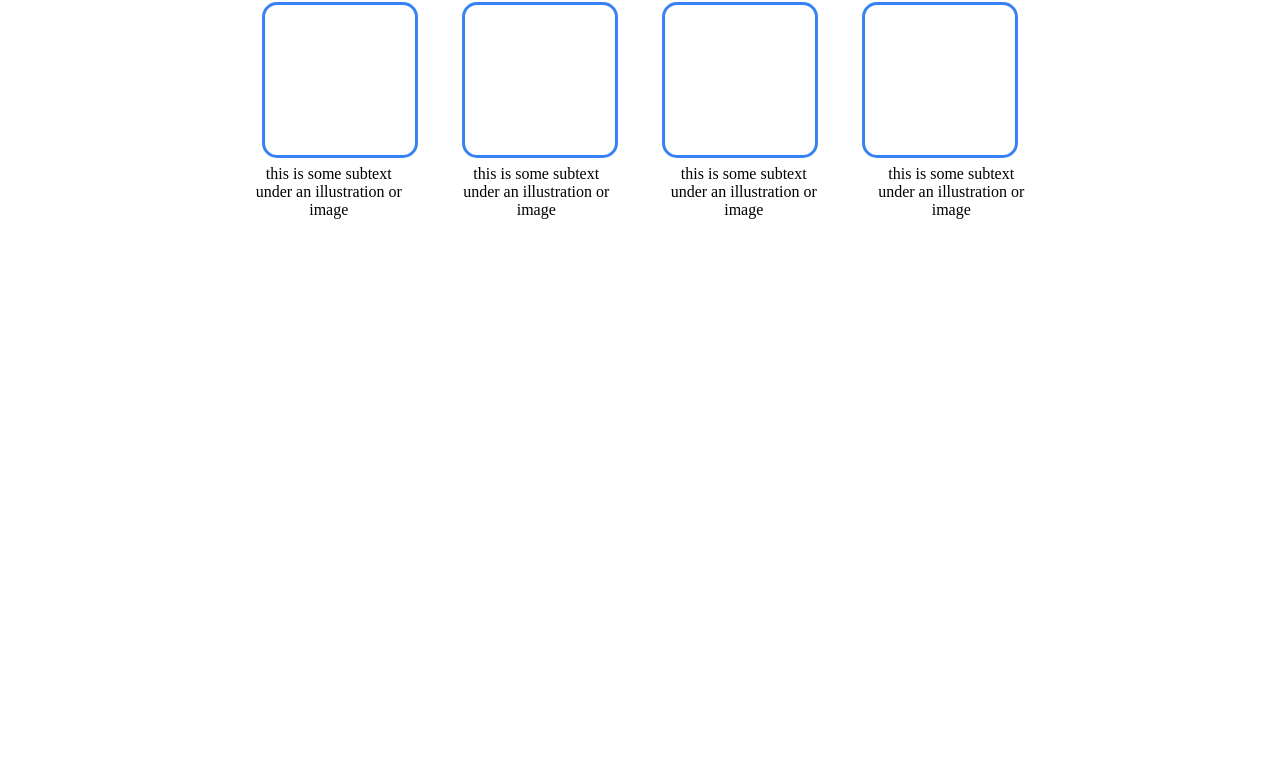
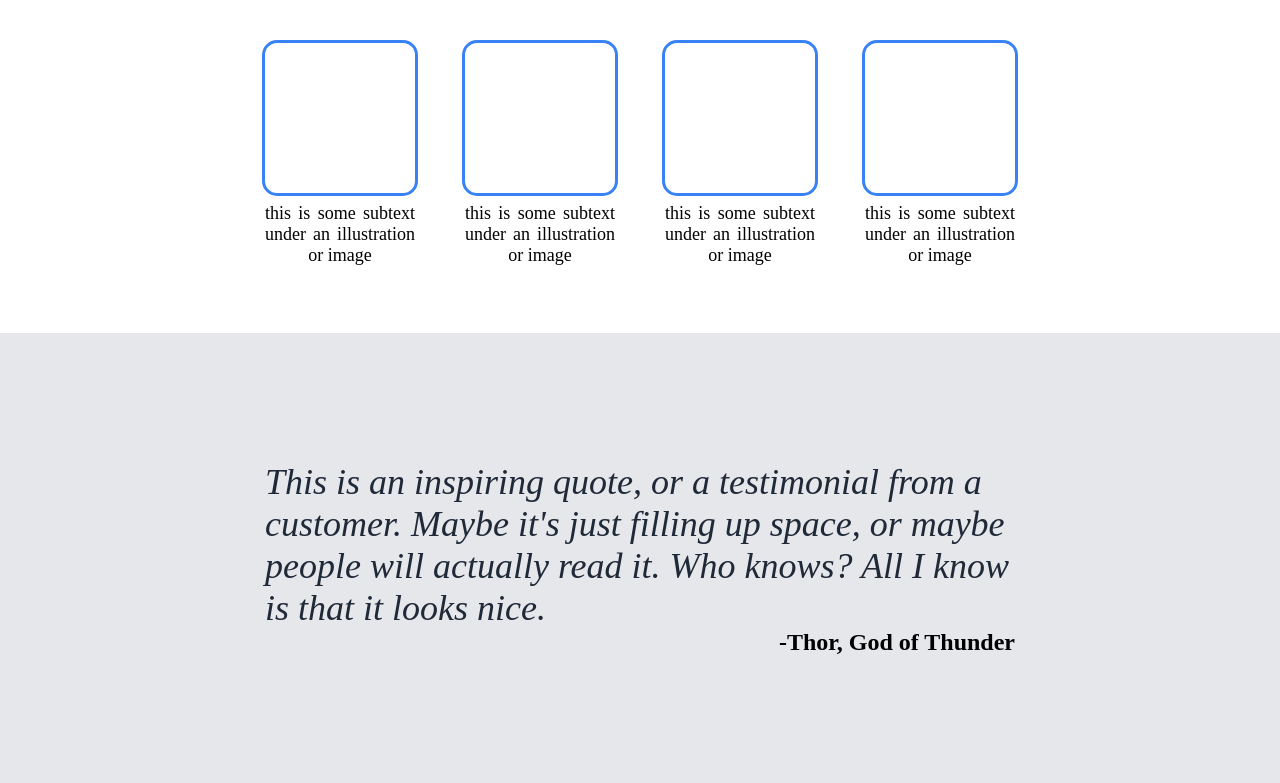
Before and after one commit to NoirTapes/Landing-Page, a plain HTML site: page index.html in a window 1280 px wide. Shown: the part 501-1284 px from the top of the page. Before the commit the page ends 800 px from the top, so only its background shows below. Drawn offline with Linux system fonts and the light colour scheme.

Commit message:
Fixed the info section, added the quote section, removed useless code and added comments through out.

```diff
--- a/index.html
+++ b/index.html
@@ -30,7 +30,7 @@
 
 
         <div class="info">
-            <h2>Some random information</h2>
+            <h2>Some random information.</h2>
             <div class="illus-box">
                 <div class="box"></div>
                 <div class="box"></div>
@@ -45,6 +45,9 @@
             </div>
         </div>
 
-
+        <div class="quote-section">
+            <div class="quote">This is an inspiring quote, or a testimonial from a customer. Maybe it's just filling up space, or maybe people will actually read it. Who knows? All I know is that it looks nice.</div>
+            <div class="quote-subtext">-Thor, God of Thunder</div>
+        </div>
     </body>
 </html>
--- a/style.css
+++ b/style.css
@@ -1,16 +1,22 @@
 body{
+    /* This will set the overall nature.
+    So, flex column, no margins and roboto font.*/
     display: flex;
     flex-direction: column;
     margin: 0;
     font: Roboto;
 }
 p{
-    margin-top: auto;
-    margin-bottom: auto;
+    /*This will remove the preset margins from the p elements*/
+    margin: 0;
+    /*This is the font-size of p*/
+    font-size: 18px;
+
 }
 h1{
-    margin-top: auto;
-    margin-bottom: auto;
+    /*This will remove the preset margins from the h1 elements*/
+    margin: 0;
+    /* This is the styling of the h1 elements*/
     font-size: 48px;
     color: #F9FAF8;
     font-weight: 900;
@@ -18,34 +24,41 @@ h1{
 }
 
 h2{
-    margin-top: auto;
-    margin-bottom: auto;
+    /*This will remove the preset margins from the h2 elements*/
+    margin: 0;
+    /* This is the styling of the h2 elements*/
     font-size: 36px;
     columns: #1F2937;
     font-weight: 900;
 }
 
 h3{
-    margin-top: auto;
-    margin-bottom: auto;
+    /*This will remove the preset margins from the h3 elements*/
+    margin: 0;
+    /* This is the styling of the h3 elements*/
     font-size: 24px;
     color: #F9FAF8;
 }
 
 h4, li{
-    margin-top: auto;
-    margin-bottom: auto;
+    /*This will remove the preset margins from the h4 and li elements*/
+    margin: 0;
+    /* This is the styling of the h4 and li elements*/
     font-size: 18px;
     color: #E5E7EB;
+    /*This line removes the dot points from the list*/
     list-style-type: none;
 }
 
 a{
+    /*This remove the color from the hyperlinks and under lines.*/
     color: inherit;
     text-decoration: none;
 }
 
 ul{
+    /*This turns the unordered list into a flex item and adds a gap between
+    the elements*/
     display: flex;
     gap: 20px;
 }
@@ -53,56 +66,76 @@ ul{
 /*HEADER*/
 
 .header{
+    /*This sets the colors*/
     background-color: #1F2937;
     color: white;
 
+    /*Making the overall header a flex item, column direction.
+    Adding padding on either side to push the content off the edge*/
     display: flex;
     flex-direction: column;
     padding-left: 100px;
     padding-right: 100px;
-    flex-grow: 1;
 }
 
 .row1{
+    /*This makes the first row a flex item and sets it to space-between
+    which puts the content on either end
+    and also aligns the vertical to center*/
     display: flex;
     justify-content: space-between;
     align-items: center;
+    /*Added a little padding to the bottom too.*/
     padding-bottom: 50px;
 }
 
 .row2{
+    /*This makes the second row a flex item set to space-between to put
+    the content on either end*/
     display: flex;
     justify-content: space-between;
+    /*Added a little padding to the bottom too.*/
     padding-bottom: 100px;
 }
 
 .row2content{
-
+    /*This makes the second rows content a flex item
+    direction column and addeds flex grow, so it will grow to
+    available space with the placeholder.*/
     display: flex;
     flex-direction: column;
-    justify-content: center;
+    flex-grow: 1;
+    /*Setting a fixed width to the content to mimic the result*/
     width: 400px;
-    flex-grow: 1;
+    /*Adding subtle padding to squish the text to acheive the result
+    and a small gap between the content vertically.*/
     padding-right: 50px;
     gap: 10px;
 }
 
 .placeholder{
-    width: 500px;
-    height: auto;
-    background-color: rgb(137, 137, 137);
+    /*Making this a flex item, moving the text to the center and adding
+    flex grow so it competes for availabe space with the content.*/
     display: flex;
     justify-content: center;
     align-items: center;
     flex-grow: 1;
+    /*Setting a fixed width to achieve the result*/
+    width: 500px;
+    /*Setting the background color*/
+    background-color: rgb(137, 137, 137);
+
 }
 
 button{
-
+    /*Setting the width and
+    padding to push it off the edge of the flex box*/
     width: 100px;
     padding: 4px;
+    /*styling*/
     color: #E5E7EB;
     background-color: #3882F6;
+    /*This makes the border invisible, and makes curves the corners.*/
     border: none;
     border-radius: 6px;
     cursor: pointer;
@@ -113,42 +146,76 @@ button{
 /*INFO SECTION*/
 
 .box{
+    /*This sets a height and width and outline*/
     width: 150px;
     height: 150px;
     outline: solid #3882F6 3px;
+    /*This makes the box corners curve.*/
     border-radius:12px;
     cursor: pointer;
 }
 
 .info{
+    /*This sets the height of the section*/
+    height: 450px;
+    /*This makes the whole info section a flex item
+    direction column with all the content vertically and horizontally centered.*/
     display: flex;
     flex-direction: column;
     justify-content: center;
     align-items: center;
-
-    padding-top: 30px;
-    padding-bottom: 30px;
-    padding-left: 250px;
-    padding-right: 250px;
 }
 
 .illus-box{
+    /*This make the boxes group a flex item with a gap of 50px*/
     display: flex;
-    justify-content: space-evenly;
     gap: 50px;
+    /*This adds padding for the top and bottom*/
     padding-top: 50px;
-    flex-shrink: 0;
+    padding-bottom: 10px;
 }
 
 .subtexts{
+    /*This sets a fixed width*/
+    width: 750px;
+    /*This makes the subtexts a flex item with a gap of 50px*/
     display: flex;
-    justify-content: space-evenly;
-    align-items: center;
     gap: 50px;
-    flex: 1 1 auto;
-
-    text-align: center;
-    padding-top: 10px;
+    /* This makes the text meet the common edge and aligns the last line*/
+    text-align: justify;
+    text-align-last: center;
 }
 
 /*QUOTE SECTION*/
+.quote-section{
+    /*This sets the height of the section*/
+    height: 450px;
+    /*This makes it a flex item, column orientation and centering content*/
+    display: flex;
+    flex-direction: column;
+    justify-content: center;
+    align-items: center;
+    /*This sets the background color*/
+    background-color: #E5E7EB;
+}
+
+.quote{
+    /*This sets the width to match the above section*/
+    width: 750px;
+    /*This sets the styling*/
+    font-size: 36px;
+    color: #1F2937;
+    font-weight: light;
+    font-style: italic;
+}
+.quote-subtext{
+    /*This sets the width to match the above section*/
+    width: 750px;
+    /*This aligns the text at the end of the width*/
+    text-align: end;
+    /*This sets the styling*/
+    font-size: 24px;
+    font-weight: bolder;
+}
+
+/*CALL TO ACTION SECTION*/
```
